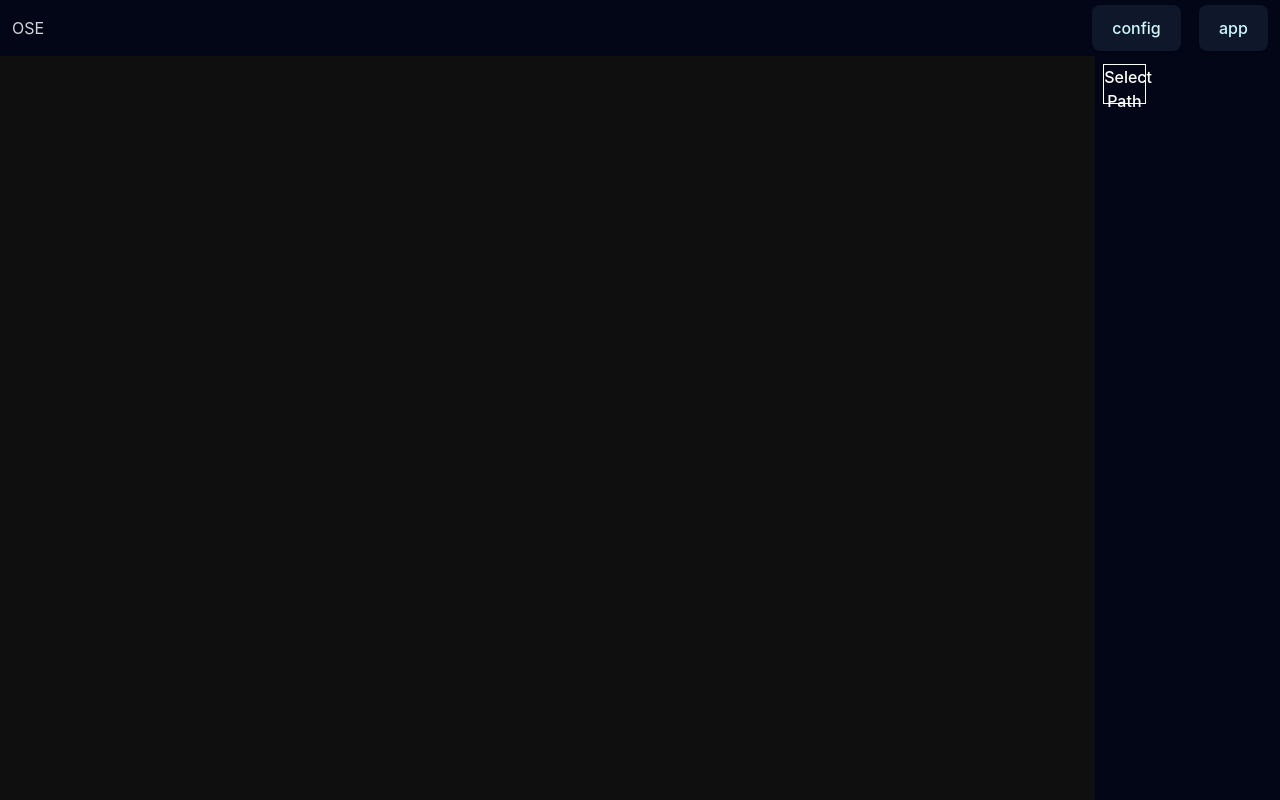
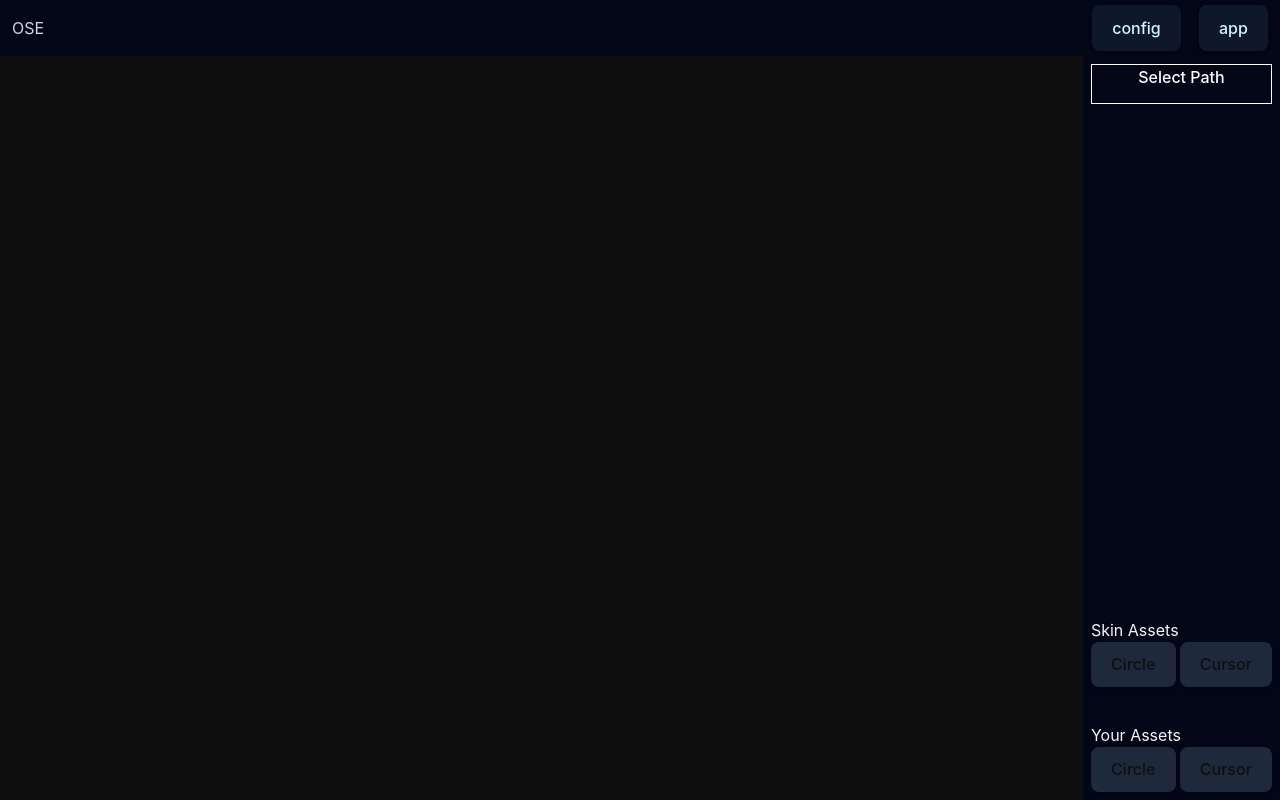
Before and after one commit to Javier0003/Osu-Skin-editor, a React (Vite) app: page /app in a window 1280 px wide. Built offline with nearby package versions, Linux system fonts and the light colour scheme.

Commit message:
New: -added buttons to change between local and skin assets

```diff
--- a/src/pages/main/components/left-pannel/left-pannel.tsx
+++ b/src/pages/main/components/left-pannel/left-pannel.tsx
@@ -2,8 +2,26 @@ import Button from './components/button'
 
 const LeftPannel = (): JSX.Element => {
   return (
-    <div className="bg-slate-950 flex w-2/12 p-2 pt-16">
+    <div className="bg-slate-950 flex w-2/12 p-2 pt-16 flex-col justify-between">
       <Button>Select Path</Button>
+
+      <section className='flex flex-col gap-9'>
+        <div>
+          <label htmlFor="">Skin Assets</label>
+          <div className="flex w-full justify-between gap-1">
+            <button className="bg-slate-800">Circle</button>
+            <button className="bg-slate-800">Cursor</button>
+          </div>
+        </div>
+
+        <div>
+          <label htmlFor="">Your Assets</label>
+          <div className="flex w-full justify-between gap-1">
+            <button className="bg-slate-800">Circle</button>
+            <button className="bg-slate-800">Cursor</button>
+          </div>
+        </div>
+      </section>
     </div>
   )
 }
```
